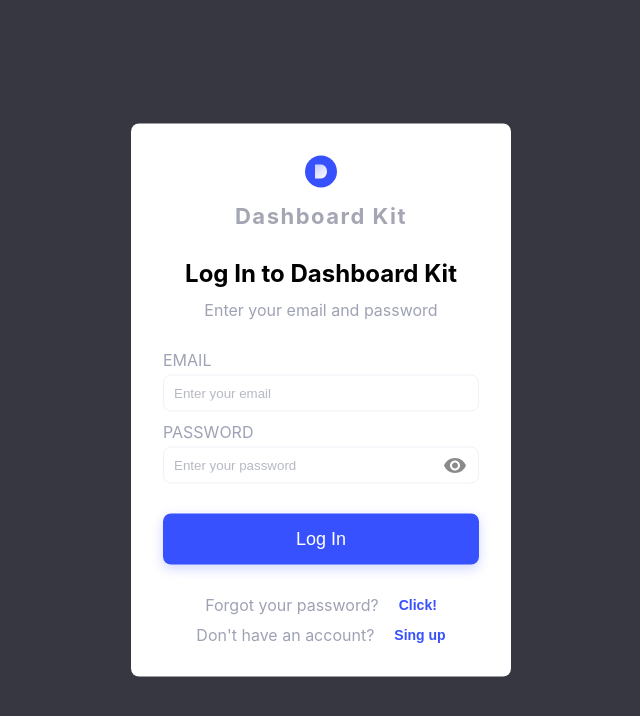
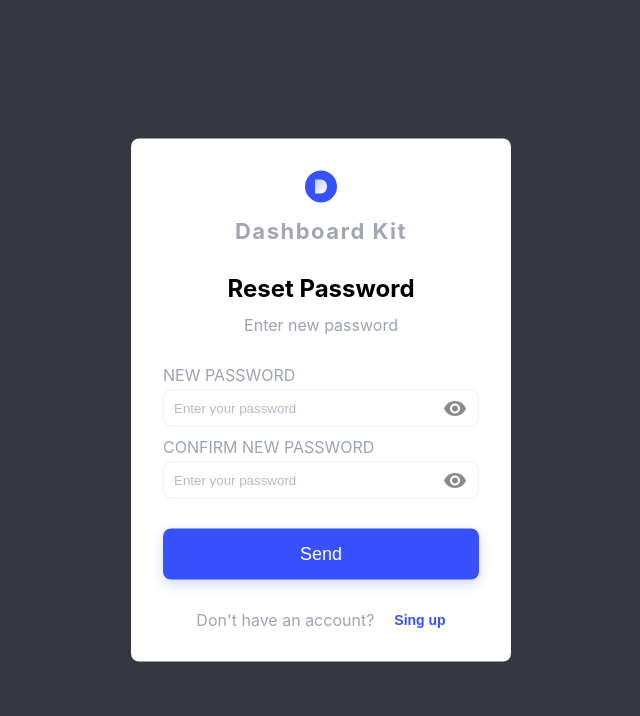
Before and after one commit to Yurii04UA/admin-panel, a React (Create React App) app: page / in a window 1280 px wide. Shown: the top 716 px of the page, without its empty margins (319-959 px from the left). Built offline with nearby package versions, Linux system fonts and the light colour scheme.

Commit message:
feat: added page for reser password

```diff
--- a/src/Components/App/App.tsx
+++ b/src/Components/App/App.tsx
@@ -1,14 +1,20 @@
 import React, { useState } from 'react';
+import ForgotPass from '../../Pages/ForgotPass/ForgotPass';
+import { ForgotPassResult } from '../../Pages/ForgotPassResult/ForgotPassResult';
 import HomePage from '../../Pages/HomePage/HomePage';
 import { Login } from '../../Pages/Login/Login';
+import { ResetPassword } from '../../Pages/ResetPassword/ResetPassword';
 import AuthWindow from '../Auth/AuthWindow/AuthWindow';
 import './App.scss'
 
 function App() {
   const [isLogin,setIsLogin] = useState(false);
+  const [isForgot,setIsForgot] = useState(false)
   return (
     <div className='App'>
-      {isLogin? <HomePage /> : <Login setValue={setIsLogin} value={isLogin} />}
+      {/* {isLogin? <HomePage /> : <Login setValue={setIsLogin} value={isLogin} />} */}
+      {/* {isForgot? <ForgotPassResult /> : <ForgotPass setValue={setIsForgot} value={isForgot}/>} */}
+      <ResetPassword />
     </div>
   );
 }
--- a/src/Components/Auth/AuthWindow/AuthWindow.tsx
+++ b/src/Components/Auth/AuthWindow/AuthWindow.tsx
@@ -9,13 +9,14 @@ import AuthWindowFooter from './AuthWindowFooter/AuthWindowFotter';
 interface IAuthWindow {
   children: React.ReactNode;
   isFooter:boolean;
+  isForgot: boolean;
   title:{
     title:string;
     subtitle:string;
   }
 }
 
-const AuthWindow = ({ children,isFooter,title }: IAuthWindow) => {
+const AuthWindow = ({ children,isFooter,title,isForgot }: IAuthWindow) => {
 
   return (
       <>
@@ -24,7 +25,7 @@ const AuthWindow = ({ children,isFooter,title }: IAuthWindow) => {
         <Logo />
         <AuthBodyTitle title={title.title} subTitle={title.subtitle} />
         {children}
-        {isFooter && <AuthWindowFooter />}
+        {isFooter && <AuthWindowFooter isForget={isForgot} />}
       </div>
 
       </>
--- a/src/Components/Auth/AuthWindow/AuthWindowFooter/AuthWindowFotter.tsx
+++ b/src/Components/Auth/AuthWindow/AuthWindowFooter/AuthWindowFotter.tsx
@@ -1,12 +1,14 @@
 import "./AuthWindowFooter.scss";
+import { AuthWindowFotterForgot } from "./AuthWindowFotterForgot";
 
-const AuthWindowFooter = () => {
+interface IForgot{
+  isForget: boolean
+}
+
+const AuthWindowFooter = ({isForget}: IForgot) => {
   return (
     <div className="footer">
-      <div className="btn-wrapper">
-        <div>Forgot your password?</div>
-        <button className="btn-footer">Click!</button>
-      </div>
+      {isForget? <AuthWindowFotterForgot />: null}
       <div className="btn-wrapper">
         <div>Don't have an account?</div>
         <button className="btn-footer">Sing up</button>
--- /dev/null
+++ b/src/Components/Auth/AuthWindow/AuthWindowFooter/AuthWindowFotterForgot.tsx
@@ -0,0 +1,10 @@
+import React from "react";
+
+export const AuthWindowFotterForgot = () => {
+  return (
+    <div className="btn-wrapper">
+      <div>Forgot your password?</div>
+      <button className="btn-footer">Click!</button>
+    </div>
+  );
+};
--- /dev/null
+++ b/src/Pages/ForgotPass/ForgotPass.tsx
@@ -0,0 +1,63 @@
+
+import { useState } from "react";
+import AuthWindow from "../../Components/Auth/AuthWindow/AuthWindow";
+import { Input } from "../../Components/Auth/Form/Input/Input";
+import Button from "../../Components/Button/Button";
+import { REG } from "../../Constans/Constans";
+
+interface IForgorPass {
+  value?: boolean;
+  setValue: React.Dispatch<React.SetStateAction<boolean>>;
+}
+const ForgotPass = ({setValue}: IForgorPass) => {
+  const [email, setEmail] = useState("");
+  const [emailErr, setEmailErr] = useState("");
+
+  const submitHandler = (event: React.FormEvent) => {
+    let err = false;
+    event.preventDefault();
+    setEmailErr("");
+    if (!REG.test(String(email).toLocaleLowerCase())) {
+      setEmailErr("Incorrect email");
+      err = true;
+    };
+
+    if (!email) {
+      setEmailErr("Field must not be empty");
+      err = true;
+    };
+
+    if(!err){
+      setValue(true);
+      setEmail('');
+    }
+  };
+
+
+  return (
+
+      <AuthWindow
+        isFooter={true}
+        isForgot={false}
+        title={{
+          title:'Forgot password?',
+          subtitle:'Enter your email from registered account'
+        }}>
+          <form onSubmit={submitHandler}>
+            <Input
+              label="email"
+              type="text"
+              placeholder="Enter your email"
+              value={email}
+              setValue={setEmail}
+              icon={false}
+              error={emailErr}
+            />
+            <Button children={'Send'}/>
+          </form>
+      </AuthWindow>
+
+  );
+};
+
+export default ForgotPass;
--- /dev/null
+++ b/src/Pages/ForgotPassResult/ForgotPassResult.tsx
@@ -0,0 +1,16 @@
+import AuthWindow from '../../Components/Auth/AuthWindow/AuthWindow';
+import { Input } from '../../Components/Auth/Form/Input/Input';
+
+export const ForgotPassResult = () => {
+  return (
+    <AuthWindow
+      isFooter={false}
+      isForgot={false}
+      title={{
+         title:"Forgot password?",
+         subtitle:'Link to change your password has been sent to provided email if we have it inside our system'
+      }}>
+
+    </AuthWindow>
+  )
+}
--- a/src/Pages/Login/Login.tsx
+++ b/src/Pages/Login/Login.tsx
@@ -50,6 +50,7 @@ export const Login = ({ value, setValue }: ILogin) => {
     <>
       <AuthWindow
         isFooter={true}
+        isForgot={true}
         title={{
           title: "Log In to Dashboard Kit",
           subtitle: "Enter your email and password",
--- /dev/null
+++ b/src/Pages/ResetPassword/ResetPassword.tsx
@@ -0,0 +1,77 @@
+import React, { useState } from 'react'
+import AuthWindow from '../../Components/Auth/AuthWindow/AuthWindow';
+import { Input } from '../../Components/Auth/Form/Input/Input';
+import Button from '../../Components/Button/Button';
+
+export const ResetPassword = () => {
+  const [pass,setPass] = useState('');
+  const [passConfirm,setPassConfirm] = useState('');
+  const [errMessage,setErrMessage] = useState('');
+  const [showResult,setShowResult] = useState(false);
+
+  const submitHandler = (event: React.FormEvent) => {
+    setErrMessage('');
+    let err = false;
+    event.preventDefault();
+    if(pass!= passConfirm){
+      err = true;
+      setErrMessage('Passwords must match');
+    };
+    if(pass.length < 8 || passConfirm.length < 8){
+      err = true;
+      setErrMessage('Password must have 8 characters');
+    };
+    if(!err){
+      setShowResult(true)
+      setPass('');
+      setPassConfirm('');
+    }
+  };
+
+
+  const reset =
+    <AuthWindow
+      isFooter={true}
+      isForgot={false}
+      title={{
+        title:'Reset Password',
+        subtitle:'Enter new password'
+      }}>
+        <form onSubmit={submitHandler}>
+        <Input
+            label="new password"
+            type="password"
+            placeholder="Enter your password"
+            value={pass}
+            setValue={setPass}
+            icon={true}
+            error={errMessage}
+          />
+        <Input
+            label="confirm new password "
+            type="password"
+            placeholder="Enter your password"
+            value={passConfirm}
+            setValue={setPassConfirm}
+            icon={true}
+            error={errMessage}
+          />
+          <Button children={'Send'}/>
+        </form>
+    </AuthWindow>
+
+    const result = <AuthWindow
+    isFooter={false}
+    isForgot={false}
+    title={{
+      title:'Reset Password',
+      subtitle:'Password has been changed'
+    }}>
+  </AuthWindow>
+  return (
+    <>
+    {showResult? result : reset}
+    </>
+
+  );
+};
```
Also changed, not shown: src/Pages/ForgotPass/ForgotPass.scss (added).
